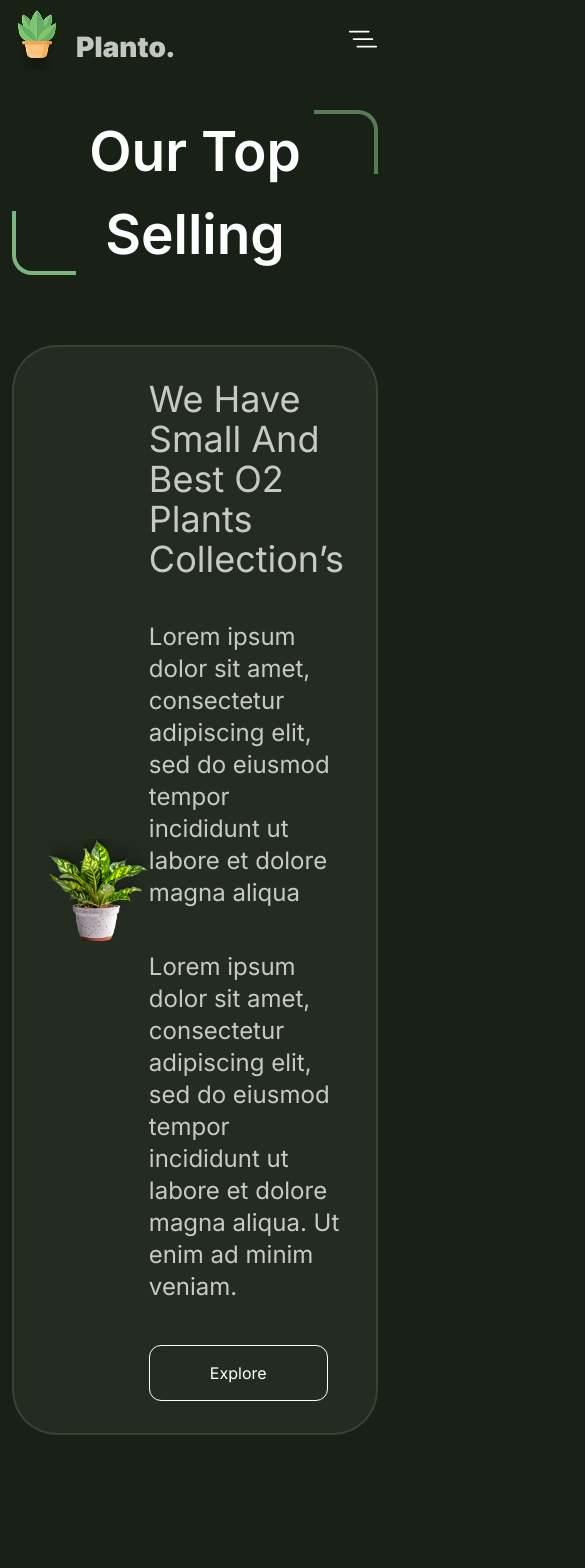
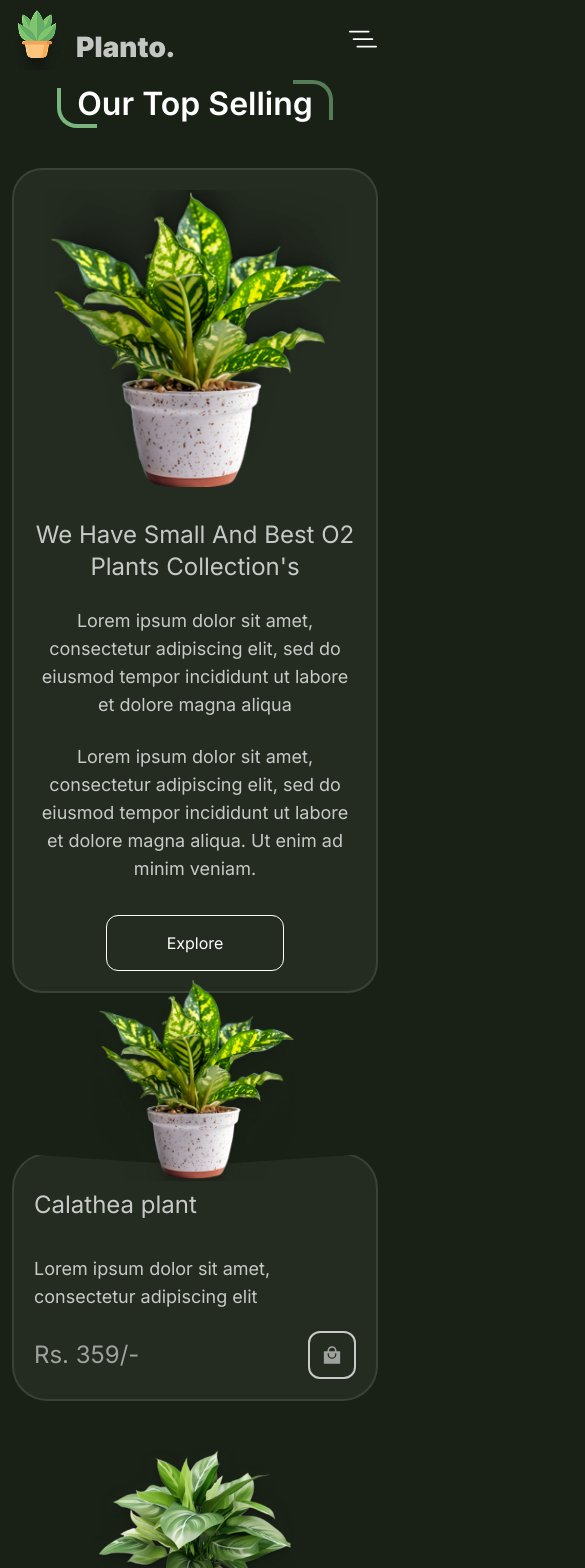
Before and after one commit to mesbaulrafi/planto, a React (Vite) app: page /plantsType in a window 390 px wide. Shown: the top 1568 px of the page, 585 px wide, since content can reach past the window. Built offline with nearby package versions, Linux system fonts and the light colour scheme.

Commit message:
plant type responsiv

```diff
--- a/src/components/Product.jsx
+++ b/src/components/Product.jsx
@@ -10,27 +10,30 @@ const Product = ({
   productDesription,
 }) => {
   return (
-    <div className="">
+    <div className="flex flex-col items-center w-full sm:w-[48%] lg:w-[30%]">
       {/* Text Part  */}
-      <div className="my-25 border-2 border-white/10 p-8 rounded-[45px] bg-white/5 backdrop-blur-[5px] max-w-[450px] h-[630px] flex flex-col justify-end relative [clip-path:polygon(100%_0,100%_100%,0_100%,0_0,50%_5%)]">
+      <div className="mt-20 sm:mt-25 border-2 border-white/10 p-5 sm:p-8 rounded-[35px] sm:rounded-[45px] bg-white/5 backdrop-blur-[5px] w-full max-w-[450px] h-auto sm:h-[630px] flex flex-col justify-end relative [clip-path:polygon(100%_0,100%_100%,0_100%,0_0,50%_5%)]">
         <div className="">
-          <h5 className="opacity-75 text-[38px] my-5">{productTitle}</h5>
-          <p className="opacity-75 text-2xl py-9">{productDesription}</p>
+          <h5 className="opacity-75 text-[24px] sm:text-[30px] lg:text-[38px] my-3 sm:my-5">{productTitle}</h5>
+          <p className="opacity-75 text-lg sm:text-xl lg:text-2xl py-5 sm:py-9">{productDesription}</p>
           <div className="flex justify-between opacity-75 items-center">
             <div className="">
-              <p className="opacity-75 text-[38px] ">{productPrice}</p>
+              <p className="opacity-75 text-[24px] sm:text-[30px] lg:text-[38px]">{productPrice}</p>
             </div>
-            <div className="border-2 p-3.5 rounded-xl cursor-pointer">
+            <div className="border-2 p-3 sm:p-3.5 rounded-xl cursor-pointer">
               <Link to={""}>
-                <IoBagHandleSharp className="text-2xl opacity-75" />
+                <IoBagHandleSharp className="text-xl sm:text-2xl opacity-75" />
               </Link>
             </div>
           </div>
         </div>
       </div>
       {/* Images Part  */}
-      <div className="relative">
-        <Images imgSrc={productImg} className={"absolute bottom-[430px] left-0 "} />
+      <div className="relative w-full">
+        <Images
+          imgSrc={productImg}
+          className={"absolute bottom-[220px] sm:bottom-[430px] left-1/2 -translate-x-1/2 sm:left-0 sm:translate-x-0 w-[200px] sm:w-auto"}
+        />
       </div>
     </div>
   );
--- a/src/components/pages/PlantsType.jsx
+++ b/src/components/pages/PlantsType.jsx
@@ -16,108 +16,91 @@ const PlantsType = () => {
     <>
       <Container className={"py-10"}>
         <div className="">
-          {/* Our Top Selling  Hedding */}
-          <div className="py-17.5 text-center  flex justify-center">
-            <div className="relative inline-block ">
-              <div className="absolute top-0 right-0 w-16 h-16 border-t-4 border-r-4 border-[#abffb369] rounded-tr-[20px]"></div>
-              <div className="absolute bottom-0 left-0 w-16 h-16 border-b-4 border-l-4 border-[#abffb3aa] rounded-bl-[20px]"></div>
-              <h2 className="text-[55px] font-semibold px-5 ">
+          {/* Our Top Selling Heading */}
+          <div className="py-10 sm:py-17.5 text-center flex justify-center">
+            <div className="relative inline-block">
+              <div className="absolute top-0 right-0 w-10 h-10 sm:w-16 sm:h-16 border-t-4 border-r-4 border-[#abffb369] rounded-tr-[20px]"></div>
+              <div className="absolute bottom-0 left-0 w-10 h-10 sm:w-16 sm:h-16 border-b-4 border-l-4 border-[#abffb3aa] rounded-bl-[20px]"></div>
+              <h2 className="text-[32px] sm:text-[42px] lg:text-[55px] font-semibold px-5">
                 Our Top Selling
               </h2>
             </div>
           </div>
-          {/* Our Top Selling  Hedding End */}
+          {/* Our Top Selling Heading End */}
+
           <div className="">
             {/* Product Details */}
-            <div className="border-2 border-white/10  p-8 rounded-[45px] bg-white/5 backdrop-blur-[5px]">
-              <div className="flex items-center justify-between">
-                <div className="">
-                  <Images imgSrc={PlTree1} />
+            <div className="border-2 border-white/10 p-5 sm:p-8 rounded-[30px] sm:rounded-[45px] bg-white/5 backdrop-blur-[5px]">
+              <div className="flex flex-col lg:flex-row items-center justify-between gap-8">
+                {/* Image */}
+                <div className="w-full lg:w-auto flex justify-center">
+                  <Images imgSrc={PlTree1} className={"max-w-[300px] sm:max-w-[400px] lg:max-w-none w-full"} />
                 </div>
-                <div className="w-[610px] ">
-                  <h3 className="text-4xl opacity-75">
-                    We Have Small And Best O2 Plants Collection’s
+                {/* Text */}
+                <div className="w-full lg:w-[610px]">
+                  <h3 className="text-2xl sm:text-3xl lg:text-4xl opacity-75 text-center lg:text-left">
+                    We Have Small And Best O2 Plants Collection's
                   </h3>
-                  <p className="py-10.5 text-2xl opacity-75">
+                  <p className="py-6 sm:py-10.5 text-lg sm:text-xl lg:text-2xl opacity-75 text-center lg:text-left">
                     Lorem ipsum dolor sit amet, consectetur adipiscing elit, sed
                     do eiusmod tempor incididunt ut labore et dolore magna
                     aliqua
                   </p>
-                  <p className="text-2xl opacity-75">
+                  <p className="text-lg sm:text-xl lg:text-2xl opacity-75 text-center lg:text-left">
                     Lorem ipsum dolor sit amet, consectetur adipiscing elit, sed
                     do eiusmod tempor incididunt ut labore et dolore magna
                     aliqua. Ut enim ad minim veniam.
                   </p>
-                  <Button btnText={"Explore"} className={"mt-10.5"} />
+                  <div className="flex justify-center lg:justify-start">
+                    <Button btnText={"Explore"} className={"mt-8 sm:mt-10.5"} />
+                  </div>
                 </div>
               </div>
             </div>
             {/* Product Details End */}
 
-            {/* Top Selling Product Part  */}
-            <div className="py-40">
-              {/* Fast Row  */}
-              <div className="flex items-center justify-between">
-                {/* p1 */}
+            {/* Top Selling Product Part */}
+            <div className="py-20 sm:py-40">
+              <div className="flex flex-col sm:flex-row flex-wrap items-center justify-center sm:justify-between gap-y-32 sm:gap-y-16 gap-x-4">
                 <Product
                   productImg={PT1}
                   productTitle={"Calathea plant"}
-                  productDesription={
-                    "Lorem ipsum dolor sit amet, consectetur adipiscing elit"
-                  }
+                  productDesription={"Lorem ipsum dolor sit amet, consectetur adipiscing elit"}
                   productPrice={"Rs. 359/-"}
                 />
-                {/* p2 */}
                 <Product
                   productImg={PT2}
                   productTitle={"Calathea plant"}
-                  productDesription={
-                    "Lorem ipsum dolor sit amet, consectetur adipiscing elit"
-                  }
+                  productDesription={"Lorem ipsum dolor sit amet, consectetur adipiscing elit"}
                   productPrice={"Rs. 359/-"}
                 />
-                {/* p3 */}
                 <Product
                   productImg={PT3}
                   productTitle={"Calathea plant"}
-                  productDesription={
-                    "Lorem ipsum dolor sit amet, consectetur adipiscing elit"
-                  }
+                  productDesription={"Lorem ipsum dolor sit amet, consectetur adipiscing elit"}
                   productPrice={"Rs. 359/-"}
                 />
-              </div>
-              {/* Fast row End  */}
-              <div className="flex items-center justify-between">
-                {/* p1 */}
                 <Product
                   productImg={PT4}
                   productTitle={"Calathea plant"}
-                  productDesription={
-                    "Lorem ipsum dolor sit amet, consectetur adipiscing elit"
-                  }
+                  productDesription={"Lorem ipsum dolor sit amet, consectetur adipiscing elit"}
                   productPrice={"Rs. 359/-"}
                 />
-                {/* p2 */}
                 <Product
                   productImg={PT5}
                   productTitle={"Calathea plant"}
-                  productDesription={
-                    "Lorem ipsum dolor sit amet, consectetur adipiscing elit"
-                  }
+                  productDesription={"Lorem ipsum dolor sit amet, consectetur adipiscing elit"}
                   productPrice={"Rs. 359/-"}
                 />
-                {/* p3 */}
                 <Product
                   productImg={PT6}
                   productTitle={"Calathea plant"}
-                  productDesription={
-                    "Lorem ipsum dolor sit amet, consectetur adipiscing elit"
-                  }
+                  productDesription={"Lorem ipsum dolor sit amet, consectetur adipiscing elit"}
                   productPrice={"Rs. 359/-"}
                 />
               </div>
             </div>
-            {/* Top Selling Product Part  */}
+            {/* Top Selling Product Part End */}
           </div>
         </div>
       </Container>
```
